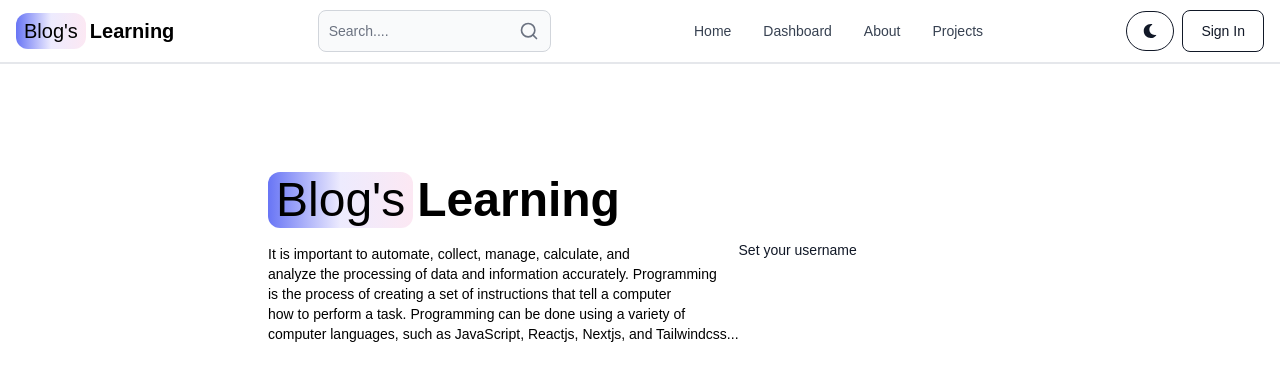
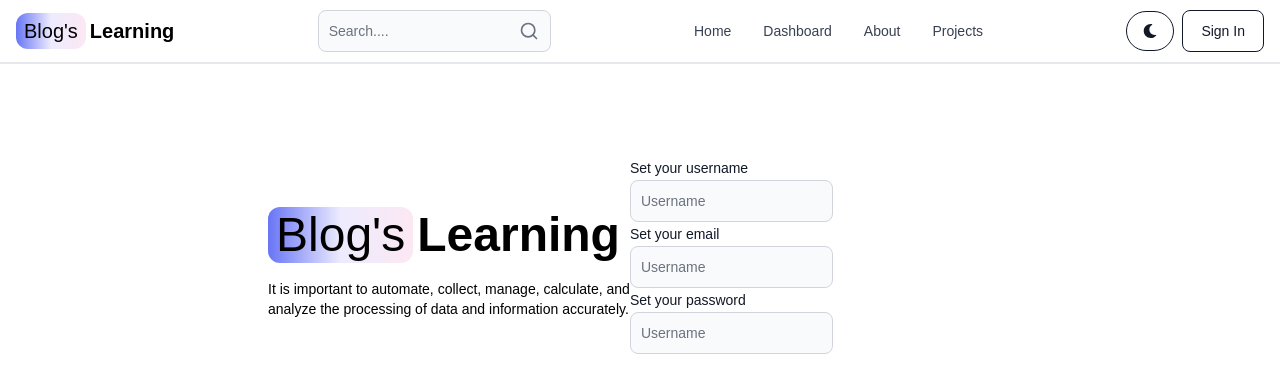
Before and after one commit to tchasinga/blogs-learning, a React (Vite) app in the folder frontend/: page /sign-up in a window 1280 px wide. Shown: the top 392 px of the page. Built offline with nearby package versions, Linux system fonts and the light colour scheme.

Commit message:
new code is now added online

```diff
--- a/frontend/src/Pages/SingUp.jsx
+++ b/frontend/src/Pages/SingUp.jsx
@@ -1,5 +1,5 @@
 import { Link } from "react-router-dom";
-import {  Label } from 'flowbite-react'
+import {  Label, TextInput , } from 'flowbite-react'
 
 export default function SingUp() {
   return (
@@ -13,10 +13,7 @@ export default function SingUp() {
         </Link>
           <div className="text-sm text-dark-900 font-normal">
           <p>It is important to automate, collect, manage, calculate, and</p>
-         <p>analyze the processing of data and information accurately. Programming</p>
-          <p>is the process of creating a set of instructions that tell a computer</p>
-          <p>how to perform a task. Programming can be done using a variety of</p>
-          <p>computer languages, such as JavaScript, Reactjs, Nextjs, and Tailwindcss...</p>
+          <p>analyze the processing of data and information accurately.</p>
           </div>
         </div>
 
@@ -26,6 +23,17 @@ export default function SingUp() {
 
               <div className="">
                 <Label value="Set your username"/>
+                <TextInput className=' ' type='text' placeholder='Username'  id="username"/>
+              </div>
+
+              <div className="">
+                <Label value="Set your email"/>
+                <TextInput className=' ' type='email' placeholder='Username'  id="email"/>
+              </div>
+
+              <div className="">
+                <Label value="Set your password"/>
+                <TextInput className=' ' type='password' placeholder='Username'  id="password"/>
               </div>
 
              </form>
```
